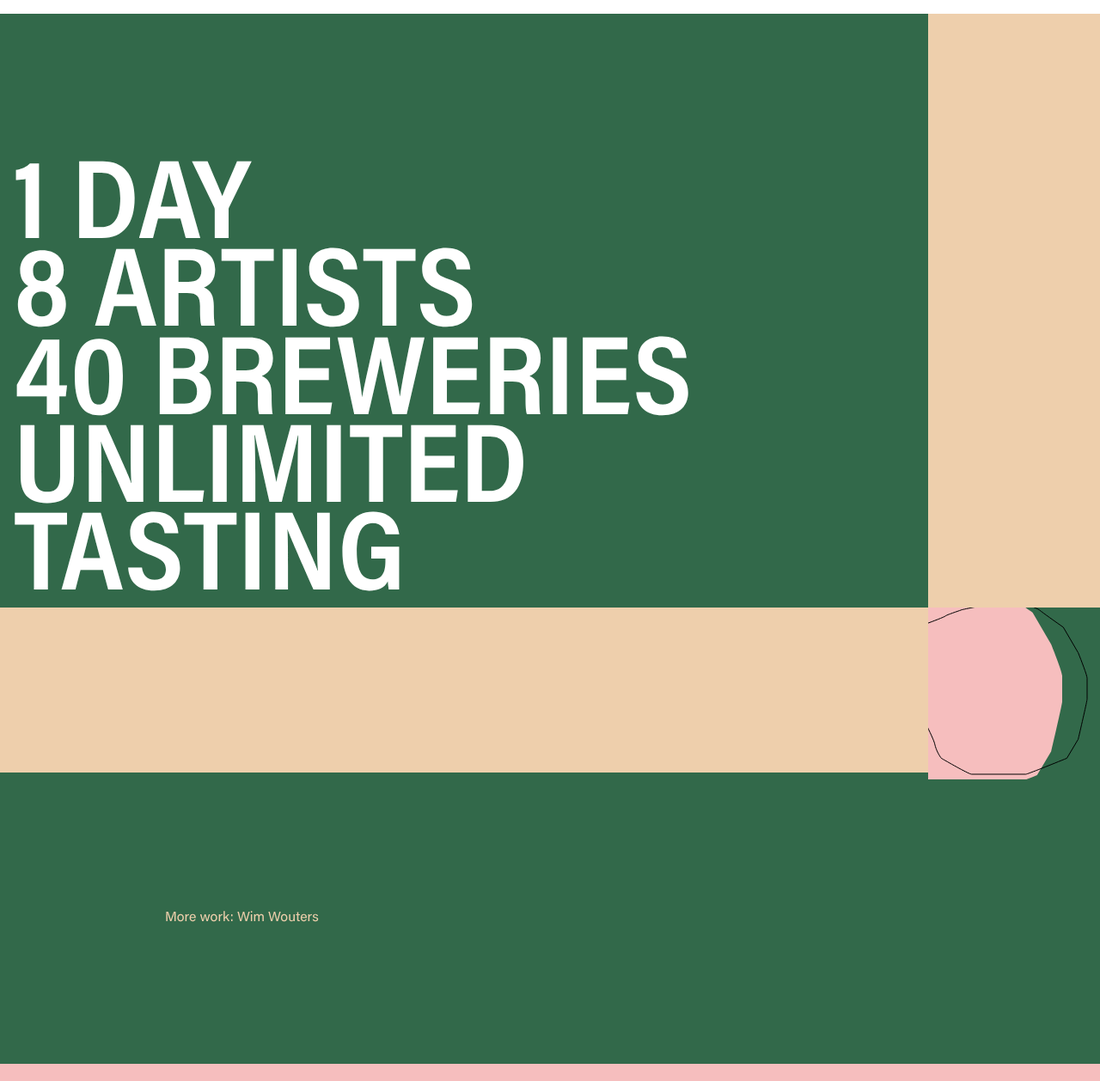
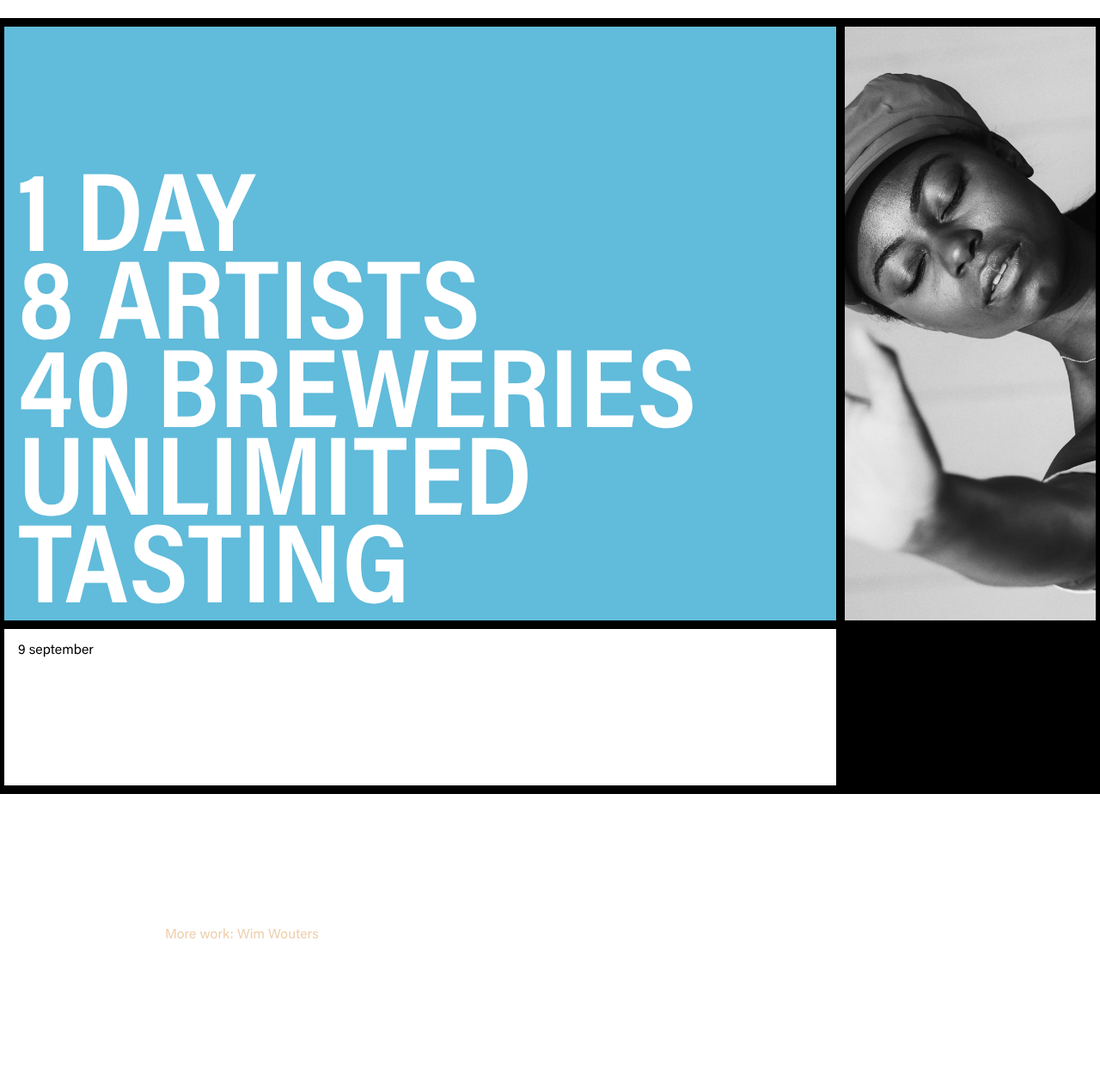
Before and after one commit to wouters087/flexsite, a plain HTML site: page index.html in a window 1280 px wide. Shown: the part 73-1331 px from the top of the page at 86% size. Drawn offline with Linux system fonts and the light colour scheme.

Commit message:
nieuwe kleuren

```diff
--- a/index.html
+++ b/index.html
@@ -30,14 +30,12 @@
       </section>
 
       <aside class="sidebar">
-        <div class="graphic">
-        </div>
+        <img src="Rectangle 29.png" alt="black woman">
       </aside>
 
-      <section class="more"></section>
-      <section class="more-2">
-        <img src="graphic.svg" alt="abstract shape">
-      </section>
+      <section class="basic-info">
+        <p>9 september</p></section>
+      <section class="more-2"></section>
     </main>
 
     <footer class="colophon">
--- a/style.css
+++ b/style.css
@@ -11,7 +11,7 @@ body {
 }
 
 footer {
-  background-color: #32694A;
+  background-color: white;
 }
 
 body,
@@ -113,32 +113,48 @@ h6 {
 
 .main {
   padding-top: 180px;
-  background-color: #32694A;
+  background-color: #61BBDA;
+  border: 5px black solid;
+  outline: 5px black solid;
 }
 
 .masthead {
   background-color: #fff;
   padding: 35px;
   text-align: center;
+  border: 5px white solid;
+  outline: 5px white solid
+  z-index: -1;
 }
 
 .sidebar {
-  background-color: #EECFAC;
+  border: 5px black solid;
+  outline: 5px black solid
+}
+
+.sidebar img {
+  object-fit: cover;
+  width: 100%;
+  height: 100%;
+  position: relative;
 }
 
 .site {
 	margin: 0 auto;
 }
 
-.more {
-  background-color: #EECFAC;
+.basic-info {
+  background-color: #FFF;
+  border: 5px black solid;
+  outline: 5px black solid;
+  padding: 1em;
 }
 
 .more-2 {
-  background-color: #32694A;
+  background-color: #000;
+  border: 5px black solid;
+  outline: 5px black solid;
   max-width: 100%;
-  vertical-align: middle;
-  display: inline-block;
 }
 
 .colophon {
@@ -203,7 +219,7 @@ CSS Grid layout:
       grid-template-rows: auto auto auto auto;
       justify-items: stretch;
       align-items: stretch;
-      max-width: 1560px;
+      max-width: 1470px;
       position: relative;
 		}
 
@@ -222,18 +238,16 @@ CSS Grid layout:
       grid-column: 1/3;
     }
 
-    .more {
+    .basic-info {
       grid-column: 1/3;
       grid-row: 2;
     }
 
     .sidebar {
       display: inherit;
-      grid-template-columns: inherit;
       grid-template-rows: inherit;
-      grid-column: 3;
+      grid-column: 3/4;
       grid-row: 1/2;
-      z-index: -1;
     }
 
     .more-2 {
```
Also changed, not shown: Natasja.png (added), Rectangle 29.png (added).
